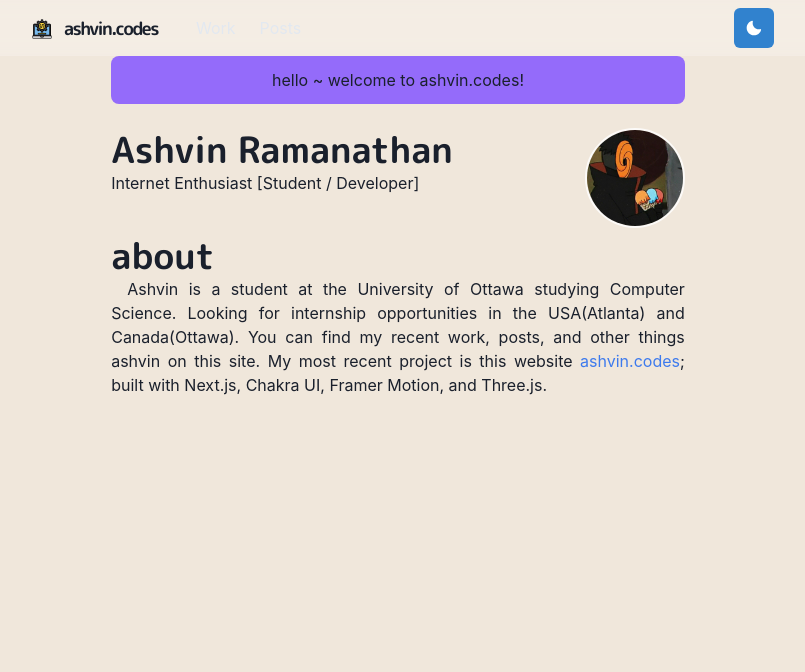
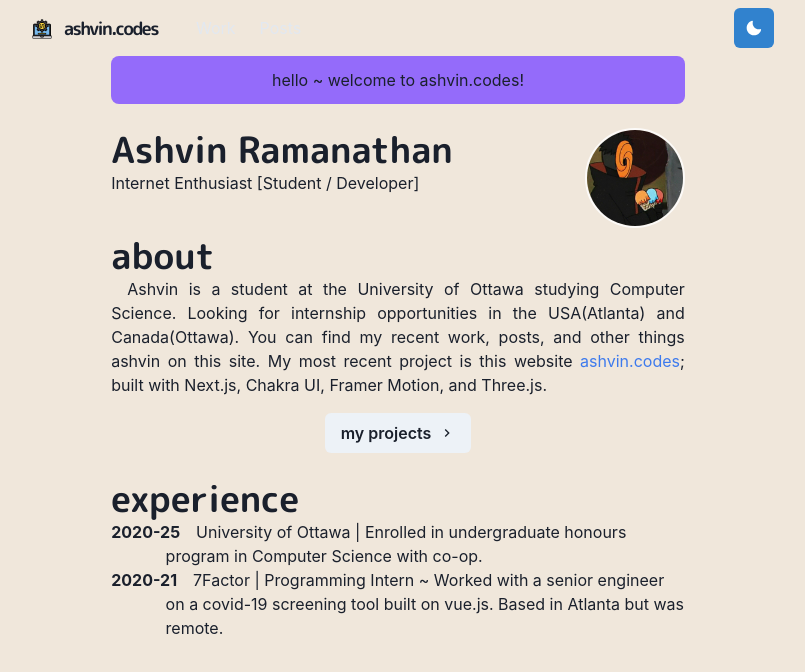
Before and after one commit to shvin/ashvin.codes, a Next.js app: page / in a window 1280 px wide. Shown: the top 672 px of the page, without its empty margins (242-1047 px from the left). Built offline with nearby package versions, Linux system fonts and the light colour scheme.

Commit message:
yearsection notes comp added // experience section on homepage

```diff
--- a/components/navbar.js
+++ b/components/navbar.js
@@ -40,7 +40,7 @@ const Navbar = props => {
         position="fixed"
         as="nav"
         w="100%"
-        bg={useColorModeValue('#ffffff40', '20202380')}
+        bg={useColorModeValue('#f0e7db', '20202380')}
         style={{backdropFilter: 'blur(10px)'}}
         zIndex={1}
         {...props}
--- /dev/null
+++ b/components/yearsection.js
@@ -0,0 +1,12 @@
+import { Box } from '@chakra-ui/react'
+import styled from '@emotion/styled'
+
+export const NoteSectionYear = styled(Box)`
+    padding-left: 3.4em;
+    text-indent: -3.4em;
+`
+
+export const NoteSectionYearYR = styled.span`
+    font-weight: bold;
+    margin-right: 1em;
+`
--- a/pages/index.js
+++ b/pages/index.js
@@ -1,14 +1,17 @@
 import {
     Container,
+    Button,
     Box,
     Heading,
     Image,
     Link,
     useColorModeValue
 } from '@chakra-ui/react'
+import { ChevronRightIcon } from '@chakra-ui/icons'
 import NextLink from 'next/link'
 import Section from '../components/section'
 import Para from '../components/para'
+import { NoteSectionYear , NoteSectionYearYR } from '../components/yearsection'
 
 const Page = () => {
     return (
@@ -65,6 +68,27 @@ const Page = () => {
                     </NextLink>
                     ; built with Next.js, Chakra UI, Framer Motion, and Three.js.
                 </Para>
+                <Box align="center" my={4}>
+                    <NextLink href="/work">
+                        <Button rightIcon={<ChevronRightIcon />} colorSceheme="teal">
+                        my projects
+                        </Button>
+                    </NextLink>
+                </Box>
+            </Section>
+
+            <Section delay={0.2}>
+                <Heading as="h3" variant="section-title">
+                    experience
+                </Heading>
+                <NoteSectionYear>
+                    <NoteSectionYearYR>2020-25</NoteSectionYearYR>
+                    University of Ottawa | Enrolled in undergraduate honours program in Computer Science with co-op.
+                </NoteSectionYear>
+                <NoteSectionYear>
+                    <NoteSectionYearYR>2020-21</NoteSectionYearYR>
+                    7Factor | Programming Intern ~ Worked with a senior engineer on a covid-19 screening tool built on vue.js. Based in Atlanta but was remote.
+                </NoteSectionYear>
             </Section>
         </Container>
     )
```
